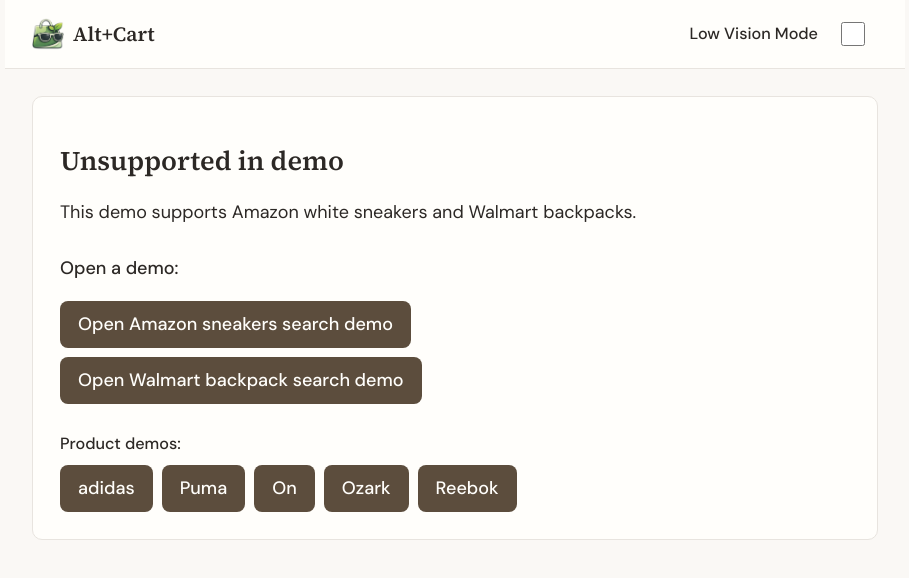
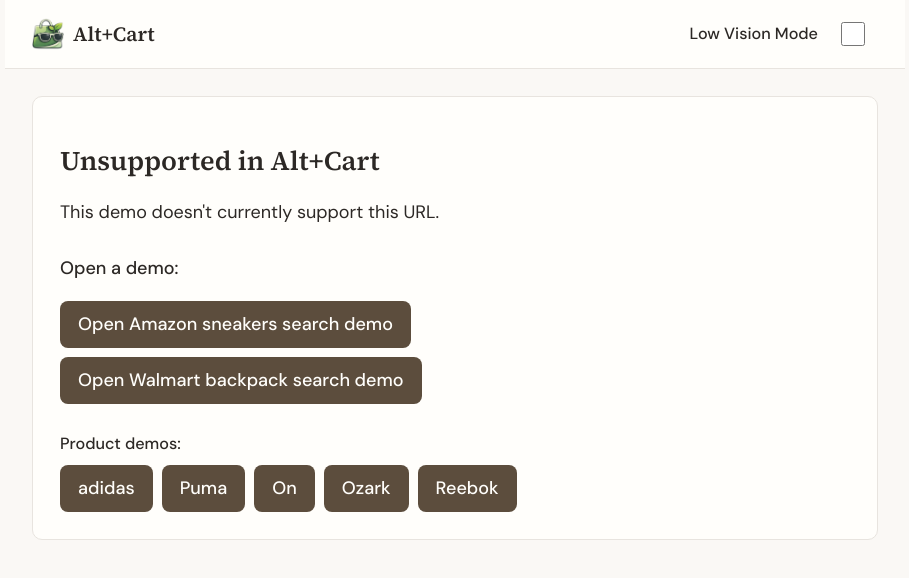
Before and after one commit to Supernova-45/Alt-Cart, a React (Vite) app in the folder web/: page /unsupported in a window 1280 px wide. Shown: the top 578 px of the page, without its empty margins (185-1094 px from the left). Built offline with nearby package versions, Linux system fonts and the light colour scheme.

Commit message:
change unsupported display content

```diff
--- a/web/src/routes/Unsupported.tsx
+++ b/web/src/routes/Unsupported.tsx
@@ -7,9 +7,9 @@
 
   return (
     <div className="section-card" style={{ maxWidth: "var(--max-width)" }}>
-      <h1>Unsupported in demo</h1>
+      <h1>Unsupported in Alt+Cart</h1>
       <p style={{ marginBottom: "var(--space-lg)" }}>
-        This demo supports Amazon white sneakers and Walmart backpacks.
+        This demo doesn't currently support this URL.
       </p>
       {reason && (
         <p style={{ marginBottom: "var(--space-md)", fontSize: "var(--text-sm)", color: "var(--color-text-muted)" }}>
```
